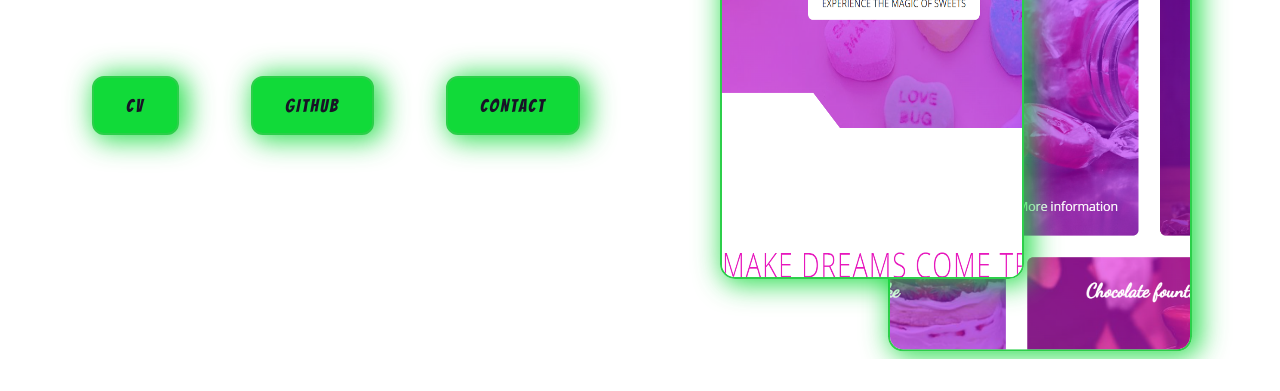
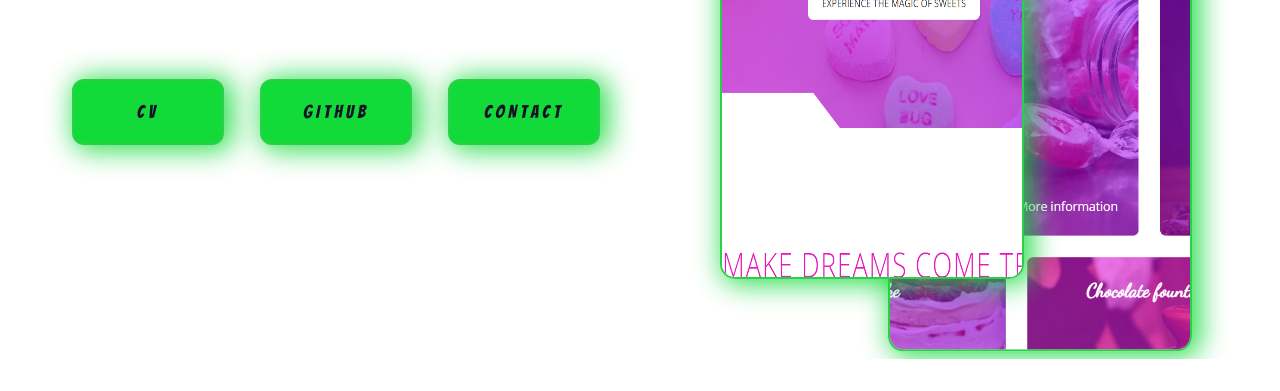
Before and after one commit to SWojtowicz93/SzymonW.dev, a plain HTML site: page index.html in a window 1280 px wide. Shown: the part 409-800 px from the top of the page. Drawn offline with Linux system fonts and the light colour scheme.

Commit message:
add responsive heade btns

```diff
--- a/sass/_large.scss
+++ b/sass/_large.scss
@@ -25,6 +25,20 @@
         &__bg-icon--two{
             top: -6em;
             right: -6em;
+        }
+        &__box-text{
+            &__buttons{
+                margin-top: 4em;
+                flex-wrap: wrap;
+
+                &__btn {
+                    margin: 1em;
+                    width: 25%;
+                    padding: 1.2em 1.8em;
+                    font-size: 1.8rem;
+                    letter-spacing: .4rem;
+                }
+            }
         }
     }
     .nav{
--- a/sass/_medium.scss
+++ b/sass/_medium.scss
@@ -23,6 +23,18 @@
         &__bg-icon--two{
             top: -4em;
             right: -4em;
+        }
+        &__box-text{
+            &__buttons{
+                margin-top: 3em;
+
+                &__btn {
+                    margin: 2em;
+                    padding: 1em 1.4em;
+                    font-size: 1.8rem;
+                    letter-spacing: .3rem;
+                }
+            }
         }
     }
     .section-heading{
--- a/sass/_small.scss
+++ b/sass/_small.scss
@@ -27,12 +27,12 @@
 
         &__box-text{
             &__buttons{
-                margin-top: 5em;
+                margin-top: 3em;
 
                 &__btn {
                     margin: 2em;
-                    padding: 1em 1.8em;
-                    font-size: 1.8rem;
+                    padding: .8em 1.2em;
+                    font-size: 1.6rem;
                     letter-spacing: .2rem;
                 }
             }
--- a/sass/main.scss
+++ b/sass/main.scss
@@ -72,18 +72,19 @@ body{
         overflow: hidden;
 
         &__buttons{
-            margin-top: 5em;
+            margin-top: 3em;
             height: 10%;
+            width: 100%;
             display: flex;
-            justify-content: space-between;
+            justify-content: center;
             align-items: center;
             &__btn {
-                padding: 0.8em 1.6em;
-                display: inline-block;
-                width: 40%;
+                margin-right: .7em;
+                padding: 0.5em 1em;
                 font-family: 'Bangers', cursive;
+                width: 30%;
                 font-size: 1.4rem;
-                letter-spacing: .2rem;
+                letter-spacing: .1rem;
                 background: $green-color;
                 border: none;
                 border-radius: 12px;
@@ -91,7 +92,12 @@ body{
                 text-decoration: none;
                 text-transform: uppercase;
                 cursor: pointer;
-
+                &:first-child{
+                    margin-left: 2em;
+                }
+                &:last-child{
+                    margin-right: 2em;
+                }
                 &::before {
                     background-color: $light-white;
                 }
```
Also changed, not shown: css/main.css, 1 other file.
